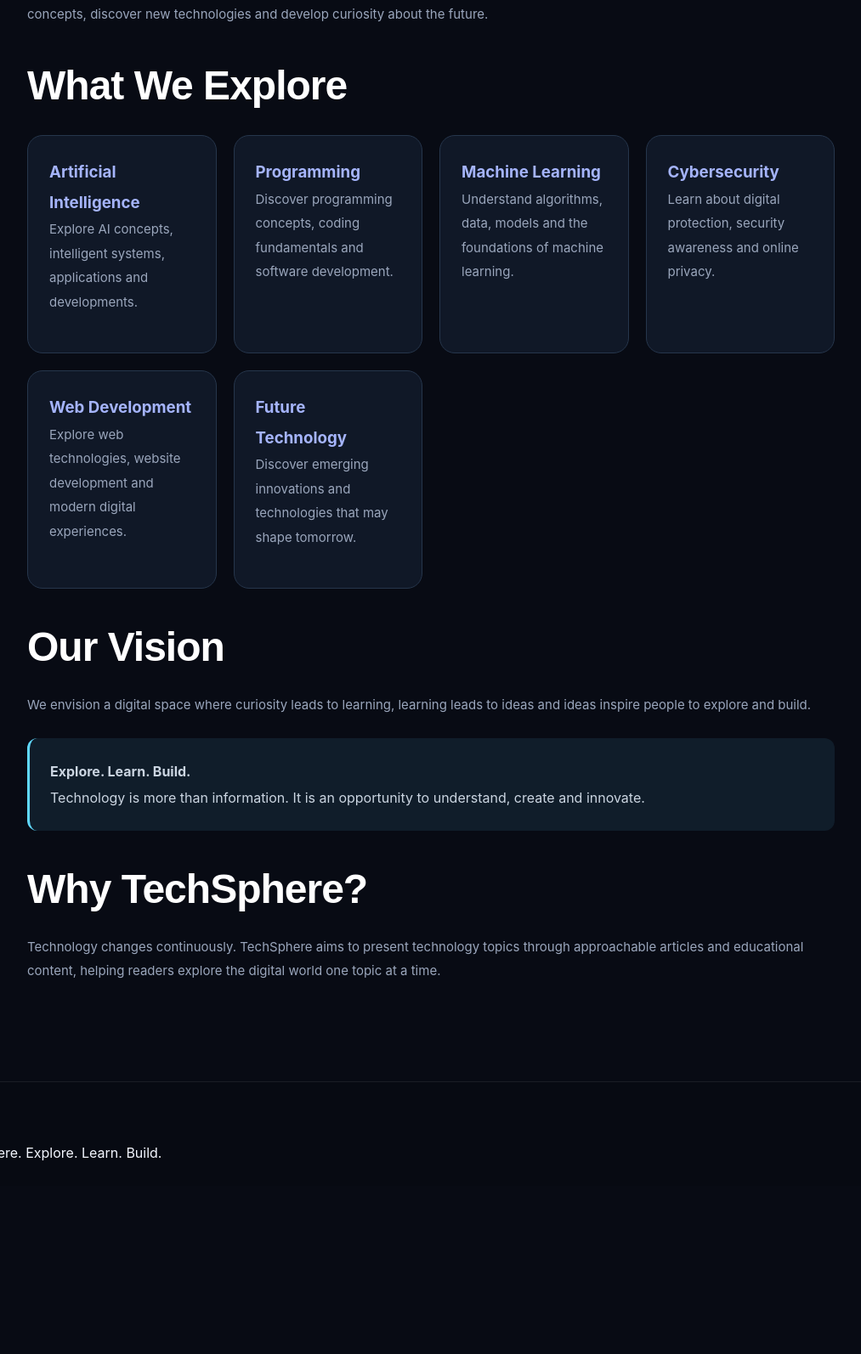
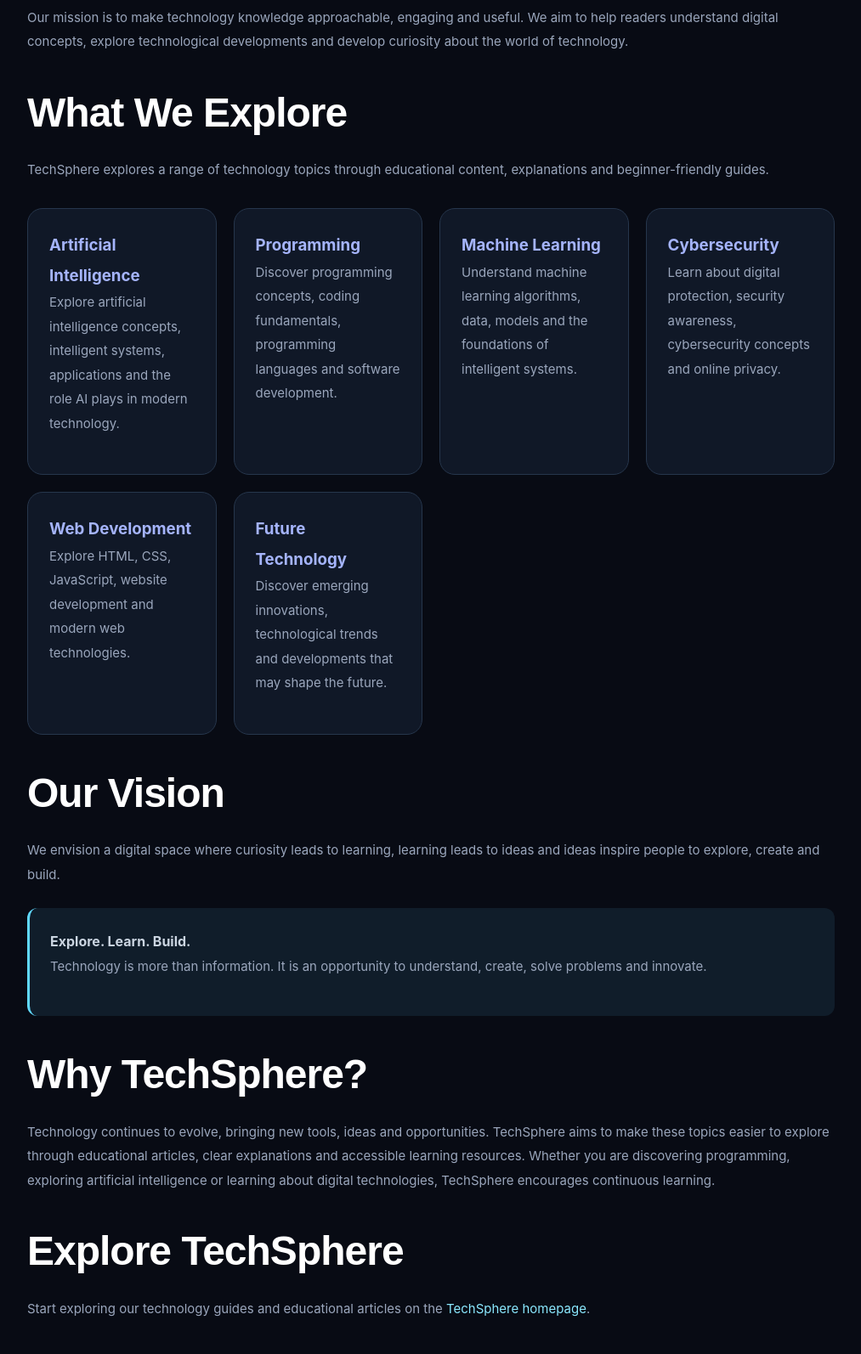
Before and after one commit to BudenshaS/TechSphere, a plain HTML site: page about.html in a window 1280 px wide. Shown: the part 731-2325 px from the top of the page at 85% size, without its empty margins (133-1146 px from the left). Before the commit the page ends 2127 px from the top, so only its background shows below. Drawn offline with Linux system fonts and the light colour scheme.

Commit message:
Update about.html

```diff
--- a/about.html
+++ b/about.html
@@ -4,35 +4,171 @@
 <head>
     <meta charset="UTF-8">
     <meta name="viewport" content="width=device-width, initial-scale=1.0">
-    <meta name="description" content="Learn about TechSphere, a digital platform dedicated to exploring technology, innovation and knowledge.">
-    <title>About TechSphere | Explore. Learn. Build.</title>
+
+    <!-- SEO -->
+    <title>About TechSphere | Technology, Learning & Innovation</title>
+    <meta name="description" content="Discover TechSphere, a technology learning platform exploring artificial intelligence, programming, machine learning, cybersecurity, web development and emerging technologies.">
+    <meta name="robots" content="index, follow">
+    <meta name="author" content="TechSphere">
+    <meta name="theme-color" content="#0b1120">
+
+    <!-- Canonical -->
+    <link rel="canonical" href="https://budenshas.github.io/TechSphere/about.html">
+
+    <!-- Open Graph -->
+    <meta property="og:type" content="website">
+    <meta property="og:title" content="About TechSphere | Explore. Learn. Build.">
+    <meta property="og:description" content="Explore TechSphere, a technology-focused platform for learning about digital concepts, innovation, programming and emerging technologies.">
+    <meta property="og:url" content="https://budenshas.github.io/TechSphere/about.html">
+    <meta property="og:site_name" content="TechSphere">
+
+    <!-- Twitter -->
+    <meta name="twitter:card" content="summary">
+    <meta name="twitter:title" content="About TechSphere">
+    <meta name="twitter:description" content="Explore. Learn. Build. Discover the mission, vision and topics explored by TechSphere.">
+
+    <!-- Structured Data -->
+    <script type="application/ld+json">
+    {
+        "@context": "https://schema.org",
+        "@type": "AboutPage",
+        "name": "About TechSphere",
+        "description": "Learn about TechSphere, a technology learning platform exploring programming, artificial intelligence, machine learning, cybersecurity, web development and emerging technologies.",
+        "url": "https://budenshas.github.io/TechSphere/about.html",
+        "isPartOf": {
+            "@type": "WebSite",
+            "name": "TechSphere",
+            "url": "https://budenshas.github.io/TechSphere/"
+        }
+    }
+    </script>
+
     <link rel="stylesheet" href="style.css">
+
     <style>
-        .about-page { max-width: 1000px; margin: 70px auto; padding: 25px; }
-        .about-hero { padding: 70px 40px; border-radius: 26px; background: linear-gradient(135deg,#111c35,#30245e,#102e40); margin-bottom: 40px; }
-        .about-tag { color: #9be9ff; letter-spacing: 3px; text-transform: uppercase; font-size: 13px; }
-        .about-hero h1 { font-size: clamp(38px,6vw,65px); margin: 20px 0; line-height: 1.15; }
-        .about-hero p { color: #cbd5e1; font-size: 18px; max-width: 750px; line-height: 1.8; }
-        .about-content { line-height: 1.9; color: #cbd5e1; }
-        .about-content h2 { color: white; margin-top: 40px; }
-        .about-grid { display: grid; grid-template-columns: repeat(auto-fit,minmax(220px,1fr)); gap: 20px; margin: 30px 0; }
-        .about-card { background: #101827; border: 1px solid #26364c; padding: 25px; border-radius: 18px; transition: .3s; }
-        .about-card:hover { transform: translateY(-5px); border-color: #7b70ff; }
-        .about-card h3 { color: #a5b4fc; margin-top: 0; }
-        .about-back { display: inline-block; margin-bottom: 25px; color: #8be9ff; text-decoration: none; }
-        .about-highlight { padding: 24px; background: #101d2a; border-left: 3px solid #60d9ff; border-radius: 12px; margin: 25px 0; }
+        .about-page {
+            max-width: 1000px;
+            margin: 70px auto;
+            padding: 25px;
+        }
+
+        .about-hero {
+            padding: 70px 40px;
+            border-radius: 26px;
+            background: linear-gradient(135deg,#111c35,#30245e,#102e40);
+            margin-bottom: 40px;
+        }
+
+        .about-tag {
+            color: #9be9ff;
+            letter-spacing: 3px;
+            text-transform: uppercase;
+            font-size: 13px;
+        }
+
+        .about-hero h1 {
+            font-size: clamp(38px,6vw,65px);
+            margin: 20px 0;
+            line-height: 1.15;
+        }
+
+        .about-hero p {
+            color: #cbd5e1;
+            font-size: 18px;
+            max-width: 750px;
+            line-height: 1.8;
+        }
+
+        .about-content {
+            line-height: 1.9;
+            color: #cbd5e1;
+        }
+
+        .about-content h2 {
+            color: white;
+            margin-top: 40px;
+        }
+
+        .about-grid {
+            display: grid;
+            grid-template-columns: repeat(auto-fit,minmax(220px,1fr));
+            gap: 20px;
+            margin: 30px 0;
+        }
+
+        .about-card {
+            background: #101827;
+            border: 1px solid #26364c;
+            padding: 25px;
+            border-radius: 18px;
+            transition: .3s;
+        }
+
+        .about-card:hover {
+            transform: translateY(-5px);
+            border-color: #7b70ff;
+        }
+
+        .about-card h3 {
+            color: #a5b4fc;
+            margin-top: 0;
+        }
+
+        .about-back {
+            display: inline-block;
+            margin-bottom: 25px;
+            color: #8be9ff;
+            text-decoration: none;
+        }
+
+        .about-back:hover {
+            text-decoration: underline;
+        }
+
+        .about-highlight {
+            padding: 24px;
+            background: #101d2a;
+            border-left: 3px solid #60d9ff;
+            border-radius: 12px;
+            margin: 25px 0;
+        }
+
+        .about-content a {
+            color: #8be9ff;
+        }
+
+        @media (max-width: 600px) {
+            .about-page {
+                margin: 30px auto;
+                padding: 15px;
+            }
+
+            .about-hero {
+                padding: 40px 22px;
+            }
+
+            .about-hero p {
+                font-size: 16px;
+            }
+
+            .about-grid {
+                grid-template-columns: 1fr;
+            }
+        }
     </style>
 </head>
+
 <body>
 
 <header class="navbar">
     <div class="container nav-container">
         <a href="index.html" class="logo">T<span>echSphere</span></a>
-        <nav>
+
+        <nav aria-label="Main navigation">
             <a href="index.html">Home</a>
             <a href="index.html#topics">Explore</a>
             <a href="index.html#articles">Articles</a>
-            <a href="about.html">About</a>
+            <a href="about.html" aria-current="page">About</a>
         </nav>
     </div>
 </header>
@@ -43,59 +179,122 @@
 
     <section class="about-hero">
         <span class="about-tag">Who We Are</span>
+
         <h1>About TechSphere</h1>
-        <p>Explore. Learn. Build. TechSphere is a technology-focused platform designed to explore digital knowledge, emerging innovations and the ideas shaping tomorrow.</p>
+
+        <p>
+            Explore. Learn. Build. TechSphere is a technology-focused
+            platform designed to explore digital knowledge, understand
+            modern technologies and discover the ideas shaping tomorrow.
+        </p>
     </section>
 
     <section class="about-content">
 
         <h2>Our Mission</h2>
-        <p>Our mission is to make technology knowledge approachable, engaging and useful. We aim to help readers understand digital concepts, discover new technologies and develop curiosity about the future.</p>
+
+        <p>
+            Our mission is to make technology knowledge approachable,
+            engaging and useful. We aim to help readers understand
+            digital concepts, explore technological developments
+            and develop curiosity about the world of technology.
+        </p>
 
         <h2>What We Explore</h2>
 
+        <p>
+            TechSphere explores a range of technology topics through
+            educational content, explanations and beginner-friendly
+            guides.
+        </p>
+
         <div class="about-grid">
-            <div class="about-card">
+
+            <article class="about-card">
                 <h3>Artificial Intelligence</h3>
-                <p>Explore AI concepts, intelligent systems, applications and developments.</p>
-            </div>
+                <p>
+                    Explore artificial intelligence concepts, intelligent
+                    systems, applications and the role AI plays in modern technology.
+                </p>
+            </article>
 
-            <div class="about-card">
+            <article class="about-card">
                 <h3>Programming</h3>
-                <p>Discover programming concepts, coding fundamentals and software development.</p>
-            </div>
+                <p>
+                    Discover programming concepts, coding fundamentals,
+                    programming languages and software development.
+                </p>
+            </article>
 
-            <div class="about-card">
+            <article class="about-card">
                 <h3>Machine Learning</h3>
-                <p>Understand algorithms, data, models and the foundations of machine learning.</p>
-            </div>
+                <p>
+                    Understand machine learning algorithms, data,
+                    models and the foundations of intelligent systems.
+                </p>
+            </article>
 
-            <div class="about-card">
+            <article class="about-card">
                 <h3>Cybersecurity</h3>
-                <p>Learn about digital protection, security awareness and online privacy.</p>
-            </div>
+                <p>
+                    Learn about digital protection, security awareness,
+                    cybersecurity concepts and online privacy.
+                </p>
+            </article>
 
-            <div class="about-card">
+            <article class="about-card">
                 <h3>Web Development</h3>
-                <p>Explore web technologies, website development and modern digital experiences.</p>
-            </div>
+                <p>
+                    Explore HTML, CSS, JavaScript, website development
+                    and modern web technologies.
+                </p>
+            </article>
 
-            <div class="about-card">
+            <article class="about-card">
                 <h3>Future Technology</h3>
-                <p>Discover emerging innovations and technologies that may shape tomorrow.</p>
-            </div>
+                <p>
+                    Discover emerging innovations, technological trends
+                    and developments that may shape the future.
+                </p>
+            </article>
+
         </div>
 
         <h2>Our Vision</h2>
-        <p>We envision a digital space where curiosity leads to learning, learning leads to ideas and ideas inspire people to explore and build.</p>
+
+        <p>
+            We envision a digital space where curiosity leads to learning,
+            learning leads to ideas and ideas inspire people to explore,
+            create and build.
+        </p>
 
         <div class="about-highlight">
-            <strong>Explore. Learn. Build.</strong><br>
-            Technology is more than information. It is an opportunity to understand, create and innovate.
+            <strong>Explore. Learn. Build.</strong>
+
+            <p>
+                Technology is more than information. It is an opportunity
+                to understand, create, solve problems and innovate.
+            </p>
         </div>
 
         <h2>Why TechSphere?</h2>
-        <p>Technology changes continuously. TechSphere aims to present technology topics through approachable articles and educational content, helping readers explore the digital world one topic at a time.</p>
+
+        <p>
+            Technology continues to evolve, bringing new tools, ideas
+            and opportunities. TechSphere aims to make these topics
+            easier to explore through educational articles, clear
+            explanations and accessible learning resources.
+            Whether you are discovering programming, exploring artificial
+            intelligence or learning about digital technologies,
+            TechSphere encourages continuous learning.
+        </p>
+
+        <h2>Explore TechSphere</h2>
+
+        <p>
+            Start exploring our technology guides and educational articles
+            on the <a href="index.html">TechSphere homepage</a>.
+        </p>
 
     </section>
 
@@ -108,5 +307,6 @@
 </footer>
 
 <script src="script.js"></script>
+
 </body>
 </html>
```
